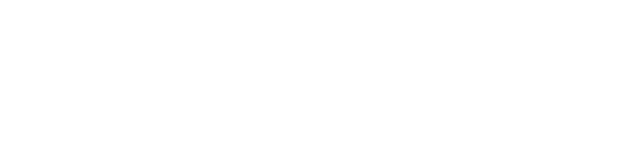
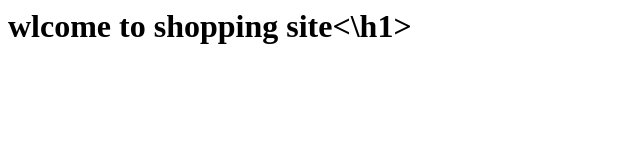
Before and after one commit to vinodg03/vinod, a plain HTML site: page index.html in a window 1280 px wide. Shown: the whole page, without its empty margins (0-640 px from the left). Drawn offline with Linux system fonts and the light colour scheme.

Commit message:
update welcome msg

```diff
--- a/index.html
+++ b/index.html
@@ -2,6 +2,7 @@
     <title>
         home page
     </title>
-    <body>
+   <h1>wlcome to shopping site<\h1>
+ <body>
     </body>
 </html>
```
